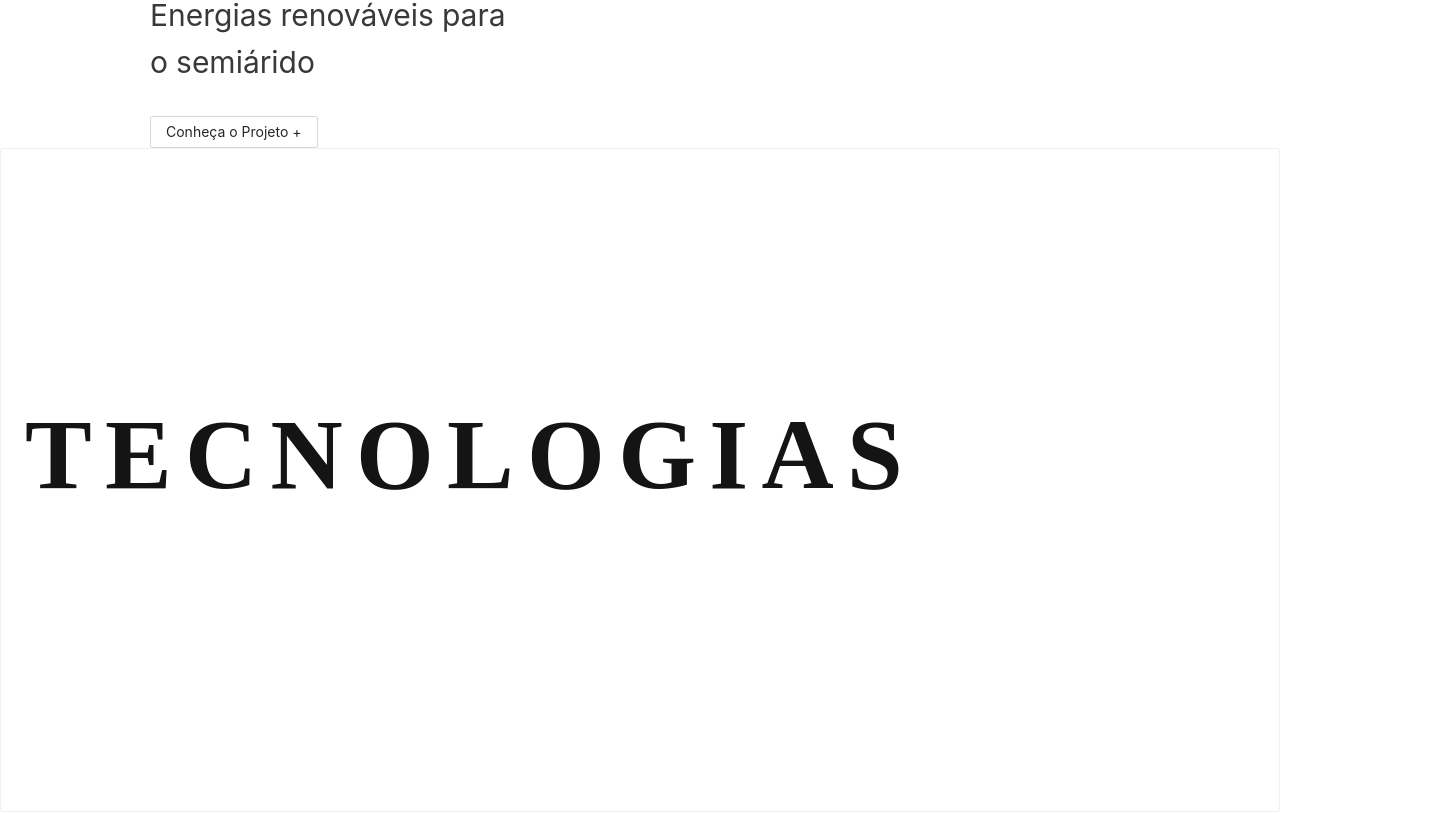
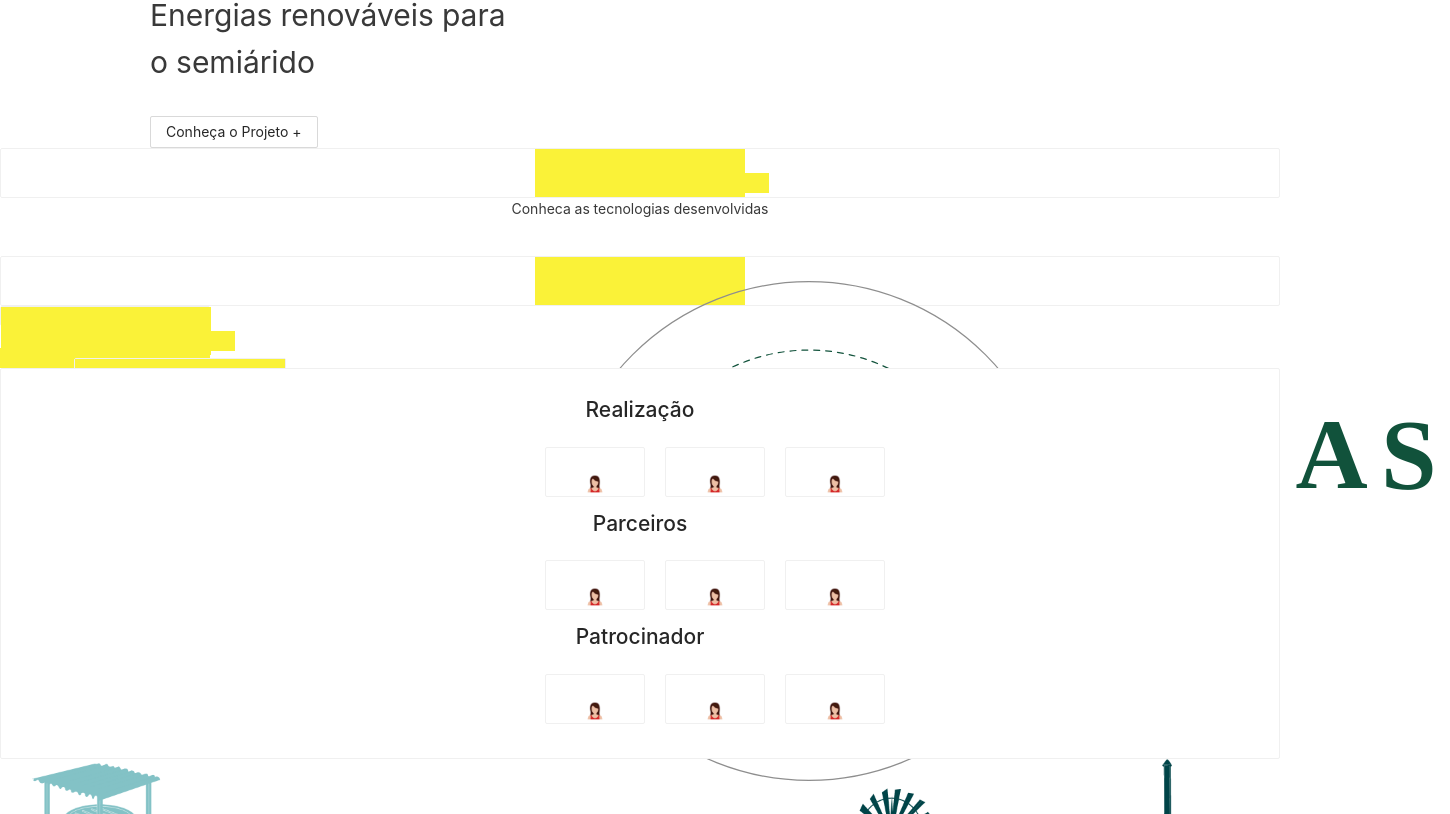
Before and after one commit to angela-oliveira/fida-insa, a React (Create React App) app: page / in a window 1280 px wide. Shown: the part 1346-2160 px from the top of the page, 1450 px wide, since content can reach past the window. Built offline with nearby package versions, Linux system fonts and the light colour scheme.

Commit message:
organizacao do css da homepage p2

```diff
--- a/src/pages/HomePage/index.css
+++ b/src/pages/HomePage/index.css
@@ -24,7 +24,7 @@ h1{
 .ant-row .banner-page h1 {
     font-Family: Raleway;
     font-Size: 80px;
-    font-Weight: 700px;
+    font-Weight: 700;
     letter-Spacing: 13.3px;
     margin-Bottom: -50px;
     color: var(--color-black);
@@ -65,7 +65,7 @@ h1{
 }
 
 /* TECHS */
-.techs .ant-cards{
+.techs .ant-card{
     display: "flex";
     /* padding-bottom: '0px',  */
     /* flex-direction: "column", */
@@ -73,13 +73,13 @@ h1{
     text-align: "center";
 }
 
-.techs .ant-cards div{
+.techs .ant-card div{
     background-color: var(--color-yellow);
     width: 210px;
     height: 20px;
 }
 
-.techs .ant-cards h1{
+.techs .ant-card h1{
     color: var(--color-green-dark);
     font-weight: 700px;
     margin-top: -20px;
@@ -91,13 +91,13 @@ h1{
     text-align: center;
 }
 
-.techs .ant-cards{
+.techs .ant-card{
     display: flex;
     justify-content: center;
     text-align: center;
 }
 
-.techs .ant-cards img{
+.techs .ant-card img{
     width: 500px;
 }
 
@@ -125,11 +125,52 @@ h1{
     /* textAlign: "center"; */
 }
 
-.team .ant-card{
+.team .ant-row{
+    display: flex;
+    justify-content: center;
+    text-align: center;
+}
+
+.team .ant-row .ant-card{
+    height: 240px;
+    width: 240px;
+    margin: 10px;
+}
+
+.team .ant-row .ant-card img{
+    width: 100px;
+}
+
+/* PARCEIROS */
+
+.parceiros .ant-card{
+    display: flex;
+    justify-content: center;
+    text-align: center;
+}
+
+.parceiros .ant-card .ant-row{
+
+    display: flex;
+    justify-content: center;
+    text-align: center;
 
 }
 
+.parceiros .ant-card .ant-row .ant-card {
+    height: 50px;
+    width: 100px;
+    margin: 10px;
 
+}
+
+.parceiros .ant-card .ant-row .ant-card img{
+    width: 20px;
+}
 
 
 /* FOOTER */
+
+.footer img{
+    width: 100%;
+}
--- a/src/pages/HomePage/index.js
+++ b/src/pages/HomePage/index.js
@@ -80,15 +80,8 @@ function HomePage() {
 
                 <br></br>
 
-                <Card style={{
-                    display: "flex",
-                    justifyContent: "center",
-                    textAlign: "center"
-                }}>
-
-                    <img style={{
-                        width: 500
-                    }} src={bgTechnology}></img>
+                <Card>
+                    <img src={bgTechnology}></img>
                 </Card>
             </div>
             <div className="cases"></div>
@@ -99,165 +92,80 @@ function HomePage() {
                     <p>Conheça quem está à frente desse projeto</p>
                 </Card>
                 <br></br>
-                <Row style={{
-                    display: "flex",
-                    justifyContent: "center",
-                    textAlign: "center"
-                }}>
-
-                    <Card
-                        hoverable
-                        style={{ height: 240, width: 240, margin: 10 }}
-                    // cover={<img alt="example" src="/images/perfil_test.jpg" />}
-                    >
-                        <img style={{ width: 100 }} alt="example" src={perfilTest} />
+                <Row>
+                    <Card hoverable >
+                        <img alt="example" src={perfilTest} />
                         <Meta title="Nome" description="Função" />
                     </Card>
 
-                    <Card
-                        hoverable
-                        style={{ height: 240, width: 240, margin: 10 }}
-                    // cover={<img alt="example" src="/images/perfil_test.jpg" />}
-                    >
-                        <img style={{ width: 100 }} alt="example" src={perfilTest} />
-                        <Meta title="Nome" description="Função" />
-                    </Card>
-                    <Card
-                        hoverable
-                        style={{ height: 240, width: 240, margin: 10 }}
-                    // cover={<img alt="example" src="/images/perfil_test.jpg" />}
-                    >
-                        <img style={{ width: 100 }} alt="example" src={perfilTest} />
-                        <Meta title="Nome" description="Função" />
-                    </Card>
-                    <Card
-                        hoverable
-                        style={{ height: 240, width: 240, margin: 10 }}
-                    // cover={<img alt="example" src="/images/perfil_test.jpg" />}
-                    >
-                        <img style={{ width: 100 }} alt="example" src={perfilTest} />
-                        <Meta title="Nome" description="Função" />
-                    </Card>
+
                 </Row>
             </div>
             <div className="parceiros">
-                <Card style={{
-                    display: "flex",
-                    justifyContent: "center",
-                    textAlign: "center"
-                }}>
+                <Card >
                     <h2>Realização</h2>
 
-                    <Row style={{
-                        display: "flex",
-                        justifyContent: "center",
-                        textAlign: "center"
-                    }}>
+                    <Row>
 
-                        <Card
-                            hoverable
-                            style={{ height: 50, width: 100, margin: 10 }}
-                        >
-                            <img style={{ width: 20 }} alt="example" src={perfilTest} />
+                        <Card hoverable >
+                            <img alt="example" src={perfilTest} />
                             <Meta title="" description="" />
                         </Card>
 
-                        <Card
-                            hoverable
-                            style={{ height: 50, width: 100, margin: 10 }}
-                        >
-                            <img style={{ width: 20 }} alt="example" src={perfilTest} />
+                        <Card hoverable >
+                            <img alt="example" src={perfilTest} />
                             <Meta title="" description="" />
                         </Card>
 
-                        <Card
-                            hoverable
-                            style={{ height: 50, width: 100, margin: 10 }}
-                        >
-                            <img style={{ width: 20 }} alt="example" src={perfilTest} />
+                        <Card hoverable >
+                            <img alt="example" src={perfilTest} />
                             <Meta title="" description="" />
                         </Card>
                     </Row>
-                    {/* </Card>
-                <Card style={{
-                    display: "flex",
-                    justifyContent: "center",
-                    textAlign: "center"
-                }}> */}
+
                     <h2>Parceiros</h2>
 
-                    <Row style={{
-                        display: "flex",
-                        justifyContent: "center",
-                        textAlign: "center"
-                    }}>
+                    <Row >
 
-                        <Card
-                            hoverable
-                            style={{ height: 50, width: 100, margin: 10 }}
-                        >
-                            <img style={{ width: 20 }} alt="example" src={perfilTest} />
+                        <Card hoverable >
+                            <img alt="example" src={perfilTest} />
                             <Meta title="" description="" />
                         </Card>
 
-                        <Card
-                            hoverable
-                            style={{ height: 50, width: 100, margin: 10 }}
-                        >
-                            <img style={{ width: 20 }} alt="example" src={perfilTest} />
+                        <Card hoverable >
+                            <img alt="example" src={perfilTest} />
                             <Meta title="" description="" />
                         </Card>
 
-                        <Card
-                            hoverable
-                            style={{ height: 50, width: 100, margin: 10 }}
-                        >
-                            <img style={{ width: 20 }} alt="example" src={perfilTest} />
+                        <Card hoverable >
+                            <img alt="example" src={perfilTest} />
                             <Meta title="" description="" />
                         </Card>
                     </Row>
-                    {/* </Card>
-                <Card style={{
-                    display: "flex",
-                    justifyContent: "center",
-                    textAlign: "center"
-                }}> */}
+
                     <h2>Patrocinador</h2>
 
-                    <Row style={{
-                        display: "flex",
-                        justifyContent: "center",
-                        textAlign: "center"
-                    }}>
+                    <Row>
 
-                        <Card
-                            hoverable
-                            style={{ height: 50, width: 100, margin: 10 }}
-                        >
-                            <img style={{ width: 20 }} alt="example" src={perfilTest} />
+                        <Card hoverable >
+                            <img alt="example" src={perfilTest} />
                             <Meta title="" description="" />
                         </Card>
 
-                        <Card
-                            hoverable
-                            style={{ height: 50, width: 100, margin: 10 }}
-                        >
-                            <img style={{ width: 20 }} alt="example" src={perfilTest} />
+                        <Card hoverable >
+                            <img alt="example" src={perfilTest} />
                             <Meta title="" description="" />
                         </Card>
 
-                        <Card
-                            hoverable
-                            style={{ height: 50, width: 100, margin: 10 }}
-                        >
-                            <img style={{ width: 20 }} alt="example" src={perfilTest} />
+                        <Card hoverable >
+                            <img alt="example" src={perfilTest} />
                             <Meta title="" description="" />
                         </Card>
                     </Row>
                 </Card>
             </div>
             <div className="footer">
-                <img style={{ width: "100%" }} src={footer}></img>
+                <img src={footer}></img>
             </div>
         </div>
     );
```
Also changed, not shown: src/components/HeaderPage/index.css (line endings or trailing spaces), src/components/HeaderPage/index.js (line endings or trailing spaces).
